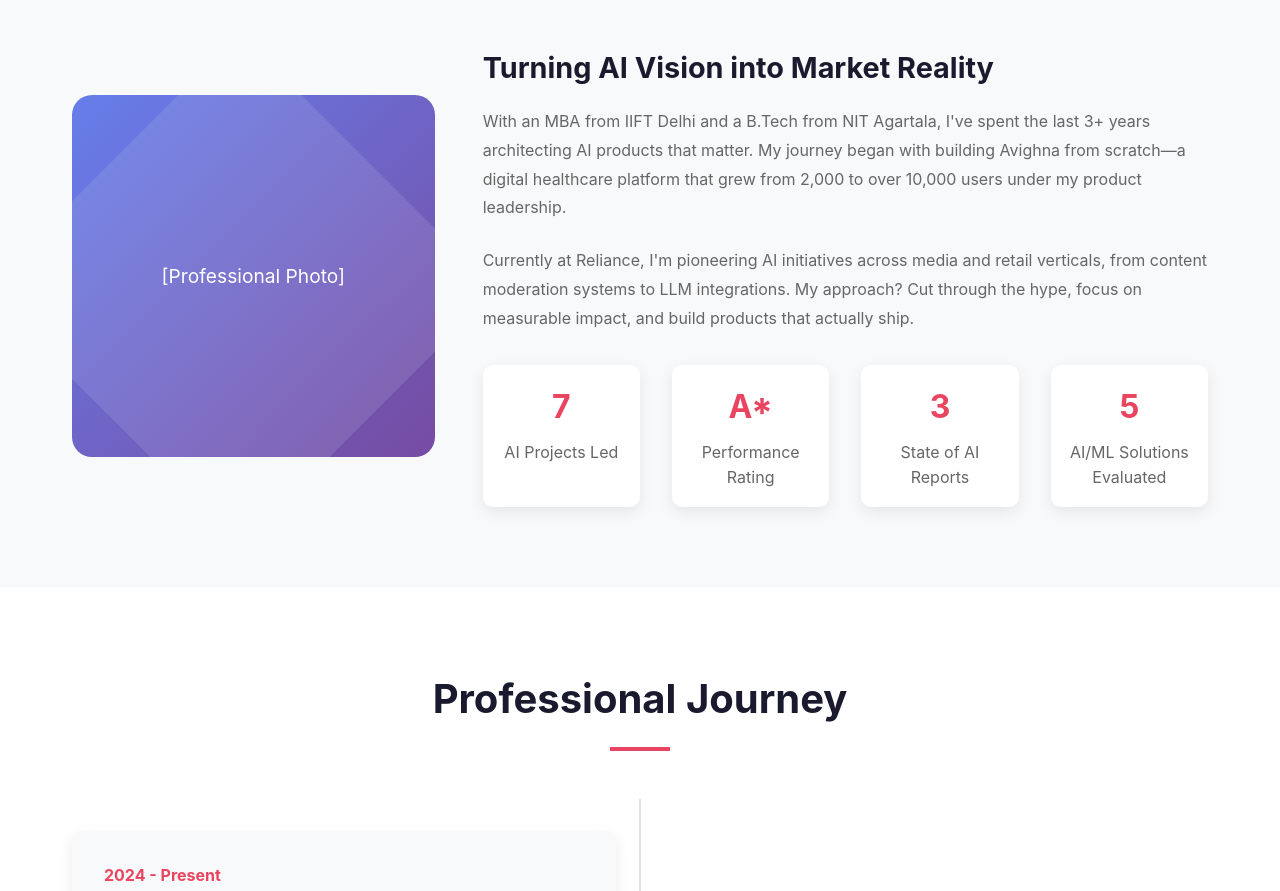
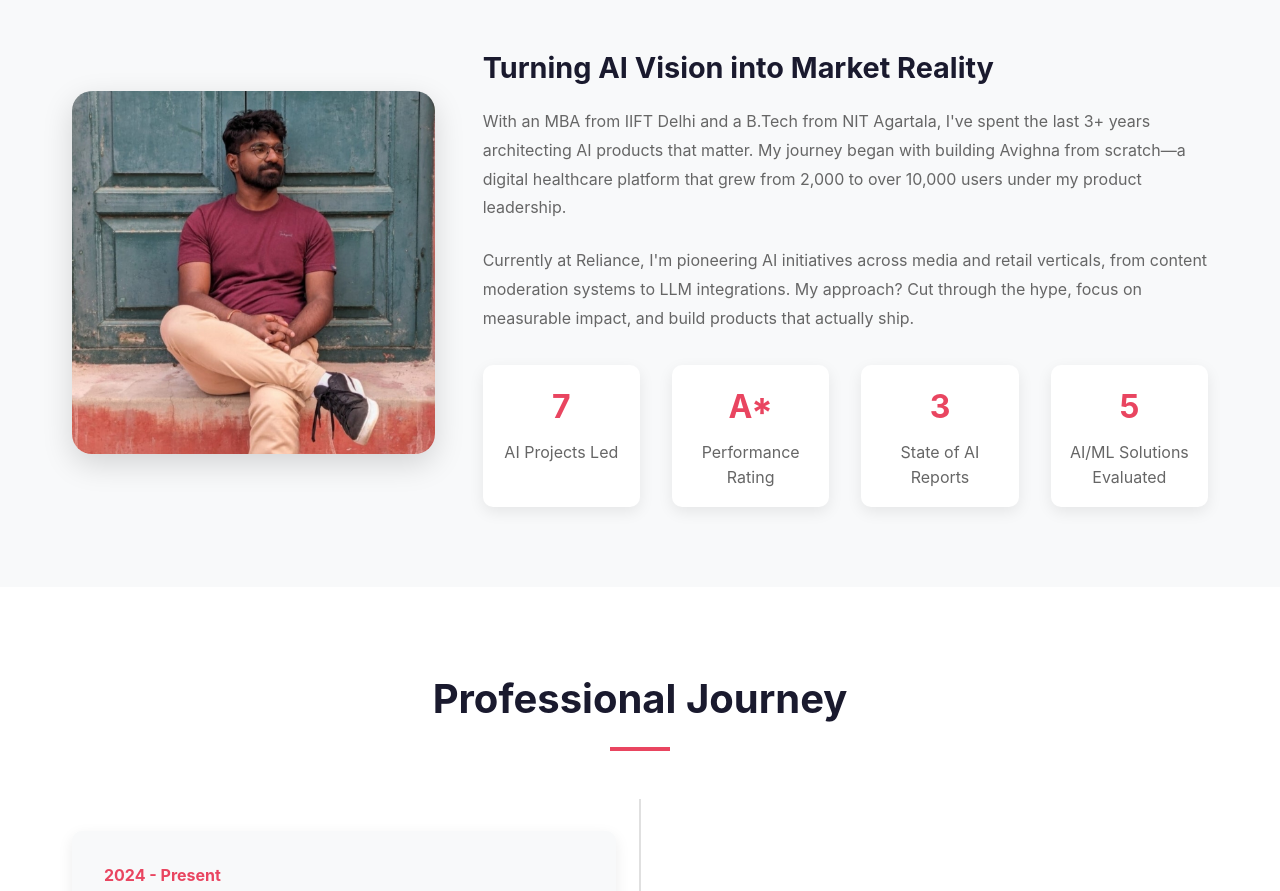
Before and after one commit to Akhil743/akhil-portfolio-website, a website: page index.html in a window 1280 px wide. Shown: the part 967-1858 px from the top of the page. Drawn offline with Linux system fonts and the light colour scheme.

Commit message:
Add professional profile picture and update styling

```diff
--- a/index.html
+++ b/index.html
@@ -115,9 +115,7 @@
             <h2>About Me</h2>
             <div class="about-content">
                 <div class="about-image">
-                    <div class="image-placeholder">
-                        [Professional Photo]
-                    </div>
+                    <img src="profile.jpg" alt="Akhil S - AI Product Manager" class="profile-image">
                 </div>
                 <div class="about-text">
                     <h3>Turning AI Vision into Market Reality</h3>
@@ -251,7 +249,8 @@
                     </div>
                     <div class="project-body">
                         <div class="project-description">
-                            Built and scaled an AI-powered symptom assessment platform from scratch. Led integrations with
+                            Built and scaled an AI-powered symptom assessment platform from scratch. Led integrations
+                            with
                             KareXpert, KiviHealth, C-Square, and ABDM ecosystem. Managed end-to-end flow design and
                             Infosec reviews for healthcare data security compliance.
                         </div>
--- a/style.css
+++ b/style.css
@@ -274,28 +274,18 @@
     position: relative;
 }
 
-.image-placeholder {
+.profile-image {
     width: 100%;
     aspect-ratio: 1;
-    background: linear-gradient(135deg, #667eea 0%, #764ba2 100%);
+    object-fit: cover;
     border-radius: 20px;
-    display: flex;
-    align-items: center;
-    justify-content: center;
-    color: white;
-    font-size: 1.2rem;
-    position: relative;
-    overflow: hidden;
+    box-shadow: 0 10px 30px rgba(0, 0, 0, 0.15);
+    transition: transform 0.3s ease, box-shadow 0.3s ease;
 }
 
-.image-placeholder::before {
-    content: '';
-    position: absolute;
-    width: 100%;
-    height: 100%;
-    background: rgba(255, 255, 255, 0.1);
-    transform: rotate(45deg) translateY(-100%);
-    animation: shimmer 3s infinite;
+.profile-image:hover {
+    transform: scale(1.05);
+    box-shadow: 0 20px 40px rgba(0, 0, 0, 0.25);
 }
 
 @keyframes shimmer {
```
Also changed, not shown: Resume,OKR and Profile PIC/Akhil_Profile PIC.jpg (added), profile.jpg (added), 10 other files. Lines whose indentation alone changed are shown as unchanged.
